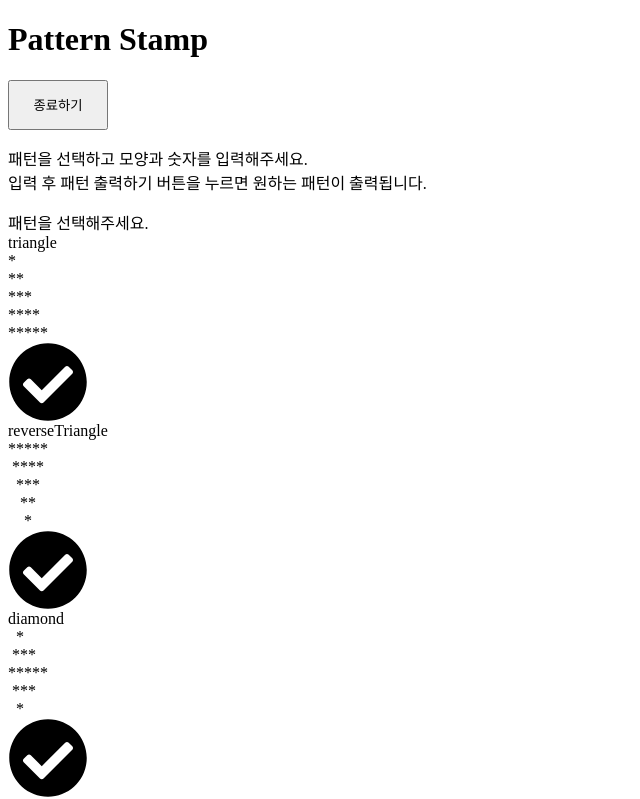
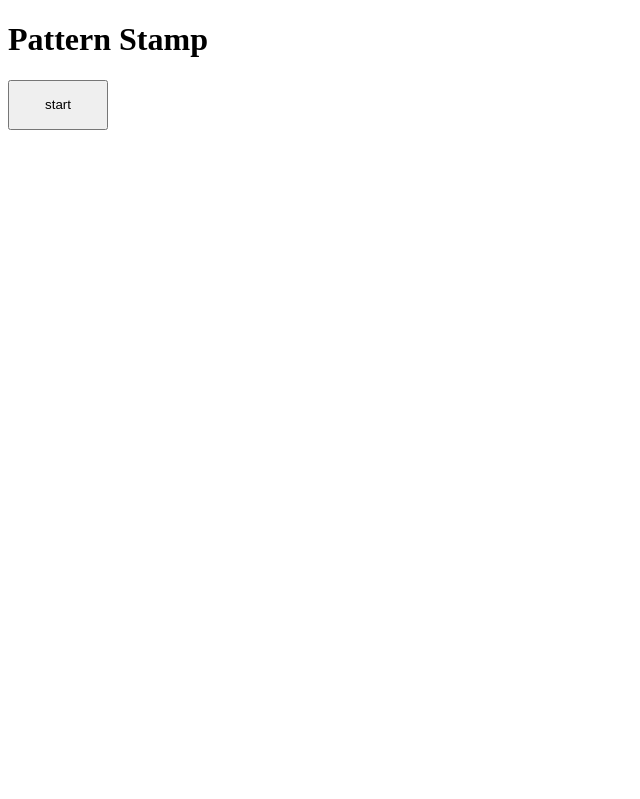
Before and after one commit to bohyeon-n/youngint-lesson, a React app: page / in a window 1280 px wide. Shown: the top 799 px of the page, without its empty margins (0-640 px from the left). Built offline with nearby package versions, Linux system fonts and the light colour scheme.

Commit message:
게임 시작, 종료 로직 수정

```diff
--- a/src/pages/MainPage.tsx
+++ b/src/pages/MainPage.tsx
@@ -17,16 +17,18 @@ export default class MainPage extends React.Component {
       <div>
         <h1>Pattern Stamp</h1>
         <button
-          className={patternStore.close ? "시작하기" : "종료하기"}
+          className={patternStore.gameState}
           onClick={e => {
-            patternStore.close
-              ? patternStore.reset()
-              : (patternStore.close = true);
+            patternStore.gameState === "start"
+              ? (patternStore.gameState = "close")
+              : patternStore.gameState === "close"
+              ? (patternStore.gameState = "restart")
+              : (patternStore.reset(), (patternStore.gameState = "close"));
           }}
         >
-          {patternStore.close ? "시작하기" : "종료하기"}
+          {patternStore.gameState}
         </button>
-        {patternStore.close ? null : (
+        {patternStore.gameState === "close" && (
           <div>
             <p>
               패턴을 선택하고 모양과 숫자를 입력해주세요. <br />
@@ -37,6 +39,7 @@ export default class MainPage extends React.Component {
             <FormContainer />
           </div>
         )}
+        <div>
           <div className="printed">
             {patternStore.firstSubmit && (
               <div className="pattern">
@@ -48,7 +51,7 @@ export default class MainPage extends React.Component {
                 />
               </div>
             )}
-          {patternStore.formerSubmit && (
+            {patternStore.formerSubmit ? (
               <div className="pattern">
                 <div>이전 패턴</div>
                 <Pattern
@@ -57,10 +60,12 @@ export default class MainPage extends React.Component {
                   pattern={patternStore.formerInputState.pattern}
                 />
               </div>
-          )}
-          {patternStore.close &&
+            ) : null}
+
+            {patternStore.gameState === "restart" &&
               !patternStore.firstSubmit &&
               "출력된 패턴이 없습니다."}
+          </div>
         </div>
       </div>
     );
--- a/src/stores/PatternStore.ts
+++ b/src/stores/PatternStore.ts
@@ -19,7 +19,7 @@ class PatternStore {
   @observable submitNumber: string | number;
   @observable submitPattern: string;
   @observable submitShape: string;
-  @observable close: boolean = false;
+  @observable gameState: string = "start";
 
   @action reset() {
     this.pattern = "triangle";
@@ -37,7 +37,6 @@ class PatternStore {
     };
     this.submitPattern = "";
     this.submitShape = "";
-    this.close = false;
   }
 
   @action onChangePattern(pattern: string) {
```
Lines whose indentation alone changed are shown as unchanged.
